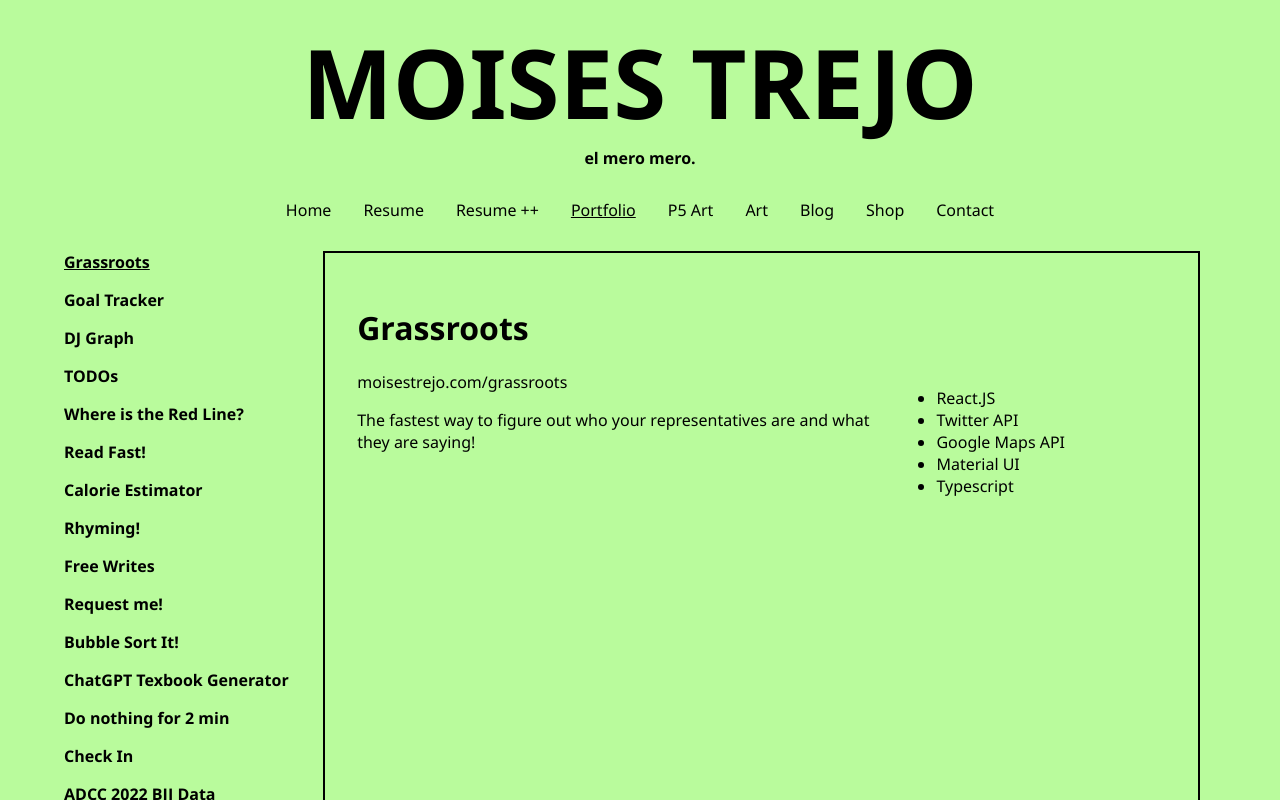
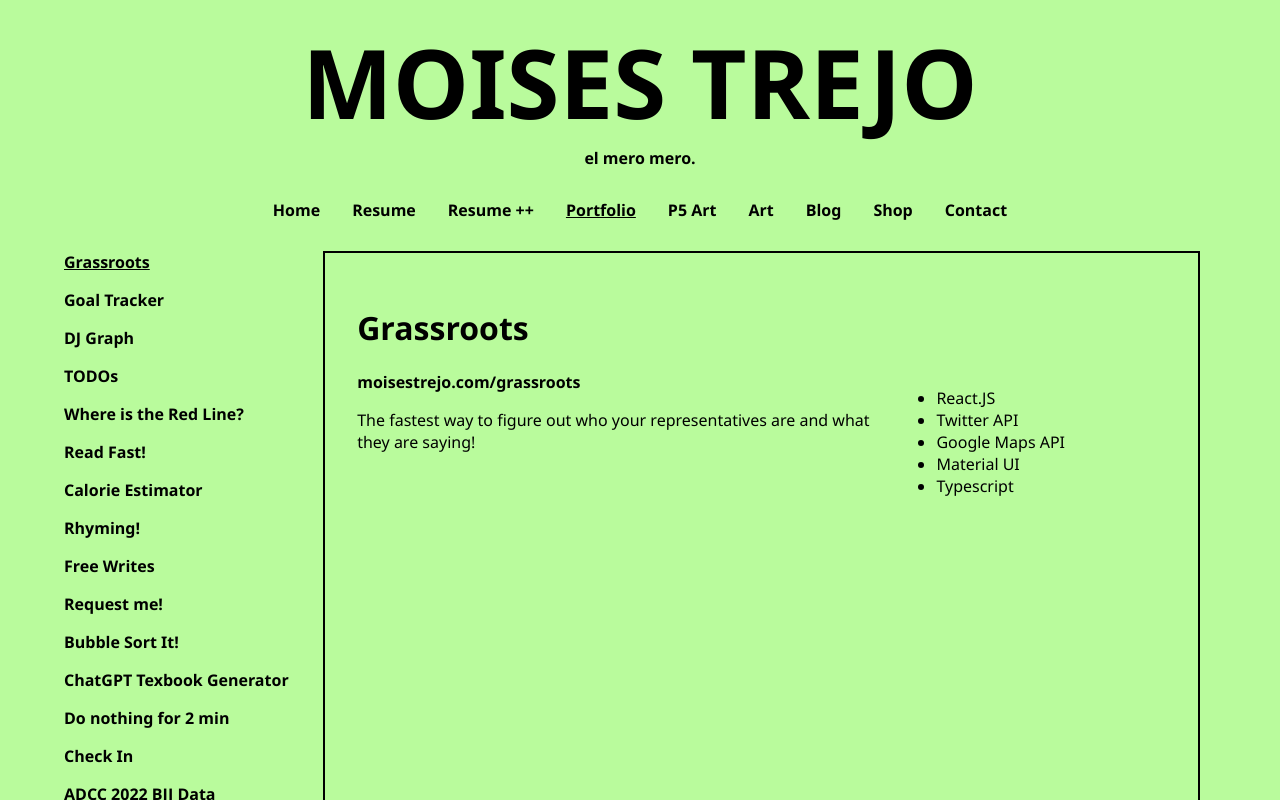
Before and after one commit to mtrejo0/moisestrejo.com, a React (Create React App) app: page /portfolio in a window 1280 px wide. Shown: the top 800 px of the page. Built offline with nearby package versions, Linux system fonts and the light colour scheme.

Commit message:
added bold nav buttons

```diff
--- a/src/containers/p5art.tsx
+++ b/src/containers/p5art.tsx
@@ -19,7 +19,7 @@ export const P5App = ({ app }: { app: any }) => {
             style={{ textDecoration: "none", color: "inherit" }}
             target="_blank"
           >
-            moisestrejo.com/{app.id}
+            <b>moisestrejo.com/{app.id}</b>
           </a>
 
 
--- a/src/containers/portfolio.tsx
+++ b/src/containers/portfolio.tsx
@@ -34,7 +34,7 @@ const ExternalApp = ({ app }: { app: any }) => {
         <Grid xs={8}>
           <a href={app.link} style={{ textDecoration: "none", color: "inherit" }}
             target="_blank">
-            moisestrejo.com/{app.id}
+            <b>moisestrejo.com/{app.id}</b>
           </a>
 
           <p>{app.description}</p>
--- a/src/information/education.json
+++ b/src/information/education.json
@@ -68,7 +68,6 @@
             "link": "https://www.youtube.com/watch?v=dfSvAIP3gSA"
           }
         ],
-        "img": "https://lh3.googleusercontent.com/pw/ADCreHfVXVhc-oY_BjDsI3KmH4hp3oTYFT1e6rgRpEzJP8pCnTVVAlEdbeVU_ZMpx5hHGAjNWAV6YHSENCga8IVSFQb5JpQEIUltyyq2YlWjuAAFrAYTkyTt0Qr2kI4G-Gyk_TTEYmyimISD72T93EywFt0NLkit-WEWbbxbcR2fTGWFHehOaMunUMs8Rsso1cjZYnIP_pXbS4_1pst6vTPuTtsfjhYJKbNrlelZmKxAetcyqDyOTvNtorYUJx7dl6vPz1_bn880kPeIz1NSq7Q1HpbFGhVKntwr86-qVu0SAil7EkoKE3E1xaJJWAvv3gfW_cgyVXpEL3u9bfdv8tvTGdAXIc7n4tBst97MsnzGWwNOXhfj_BCKOmSL4luiePqalD710To0AykChtbcWxVMzkca4F0b77xtF_DxpLYH5T1FXfpANMl6HfzKIikI9tPP-hOuiEXffT3VvSDI6Si47IMyPw6uFJT03U6_jyo2h2ZxAD4CBzy-cjEHcnd4-4kpFlcKrEqRDGsU0z-JJppJZEoREGV8UhfW44r-Bw69dRtus8Wa_wOLxXlErgAJnI18AT3TW5XibIbp4FZqM2_FMSjVfiD9TcQJcvWT6FylMzbcoHJLsDjJ_ta7Qe0iZyueSaB4CuN-FPtrQVyh3yMilPVv-FqxfeNbuJYajCudvxkjpH8-UYSrWtHj4L_Ff4Cz_MdtAdB_5Ox2xND8ZFQLO2m0XuykQkMpUdEzdzCtd1OVqpjaUDWVkcGFyE_osprWzX4M-HV_-VXpGLR1wLUFxZY3vOjUol1BDrCPMX0qCVxiL3D1gwryf3Ip3DqhlPXmKh6KBSFqS4HFG-meIQbGtwyeXpBggn0AuRFEEM2cTEjHRakhqFcSH7-VezOIFvYQ7dwUyqftdk612707bLH2Ho8=w1196-h1594-s-no?authuser=0",
         "year": "Fall 2021",
         "tags": ["education", "research"]
       },
--- a/src/styles.css
+++ b/src/styles.css
@@ -181,6 +181,7 @@ body {
   text-align: center;
   padding: 14px 16px;
   text-decoration: none;
+  font-weight: bold;
 }
 
 /* Change the link color to #111 (black) on hover */
```
